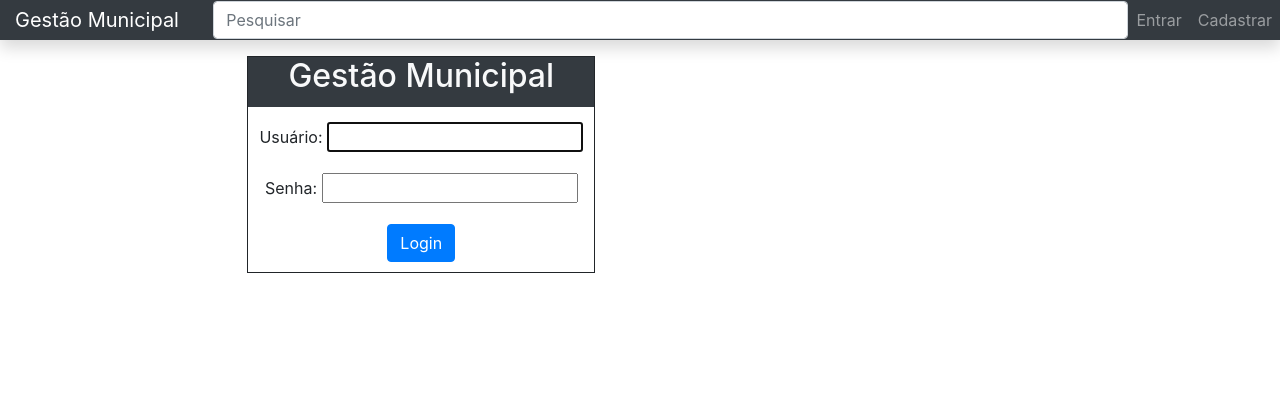
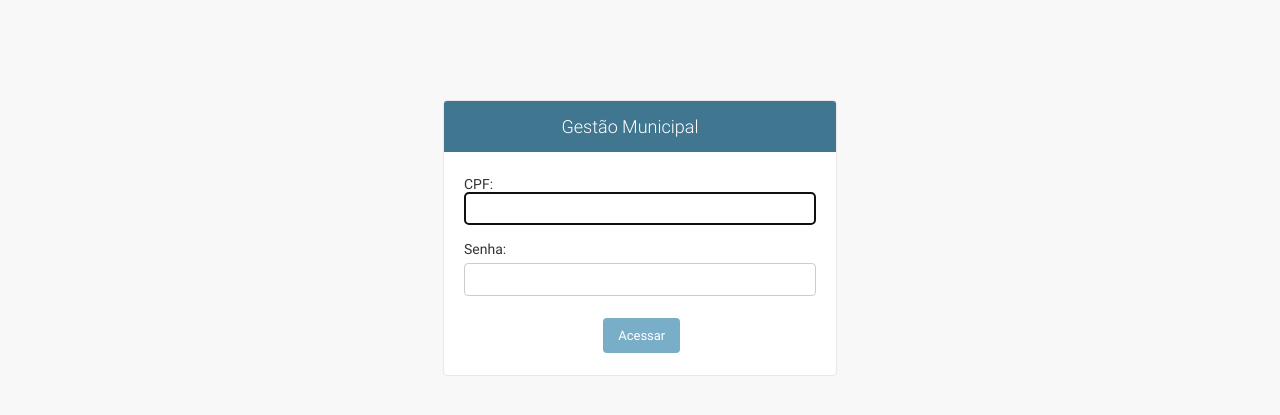
Before and after one commit to ADSVilhena/criacao-do-esqueleto-do-projeto-gestaomunicipal, a Django app: page /accounts/login/ in a window 1280 px wide. Shown: the top 415 px of the page. Run offline with Django 3.2, Linux system fonts and the light colour scheme; some libraries are stand-ins or nearby versions.

Commit message:
alteracoes

```diff
--- a/gmSite/templates/registration/login.html
+++ b/gmSite/templates/registration/login.html
@@ -1,26 +1,66 @@
-{% extends 'admin/base_main.html' %}
+{% extends "admin/base_site.html" %}
+{% load i18n static %}
 
-{% block title %}
-<title>Login</title>
-{% endblock%}
+{% block extrastyle %}{{ block.super }}<link rel="stylesheet" type="text/css" href="{% static "admin/css/login.css" %}">
+{{ form.media }}
+{% endblock %}
 
-{% block centro  %}
-<div class=" mt-3 text-center" style="border:solid 1px; width: 35%;">
+{% block bodyclass %}{{ block.super }} login{% endblock %}
 
-  <div class="text-light" style="background: #343a40; height: 50px;">
-    <h2>Gestão Municipal</h2>
+{% block usertools %}{% endblock %}
+
+{% block nav-global %}{% endblock %}
+
+{% block content_title %}{% endblock %}
+
+{% block breadcrumbs %}{% endblock %}
+
+{% block content %}
+{% if form.errors and not form.non_field_errors %}
+<p class="errornote">
+{% if form.errors.items|length == 1 %}{% trans "Please correct the error below." %}{% else %}{% trans "Please correct the errors below." %}{% endif %}
+</p>
+{% endif %}
+
+{% if form.non_field_errors %}
+{% for error in form.non_field_errors %}
+<p class="errornote">
+    {{ error }}
+</p>
+{% endfor %}
+{% endif %}
+
+<div id="content-main">
+
+{% if user.is_authenticated %}
+<p class="errornote">
+{% blocktrans trimmed %}
+    You are authenticated as {{ username }}, but are not authorized to
+    access this page. Would you like to login to a different account?
+{% endblocktrans %}
+</p>
+{% endif %}
+
+<form action="{{ app_path }}" method="post" id="login-form">{% csrf_token %}
+  <div class="form-row">
+    {{ form.username.errors }}
+    CPF: {{ form.username }}
   </div>
-  <div style="margin-top: 15px;">
-    <form action="" method="post">
-      {% csrf_token %}
-      {{ form.as_p }}
-      <div style="padding-bottom: 10px;">
-        <button class="btn btn-primary" type="submit">Login</button>
-      </div>
-    </form>
-
+  <div class="form-row">
+    {{ form.password.errors }}
+    {{ form.password.label_tag }} {{ form.password }}
+    <input type="hidden" name="next" value="{{ next }}">
   </div>
+  {% url 'admin_password_reset' as password_reset_url %}
+  {% if password_reset_url %}
+  <div class="password-reset-link">
+    <a href="{{ password_reset_url }}">{% trans 'Forgotten your password or username?' %}</a>
+  </div>
+  {% endif %}
+  <div class="submit-row">
+    <label>&nbsp;</label><input type="submit" value="{% trans 'Log in' %}">
+  </div>
+</form>
 
 </div>
-
 {% endblock %}
```
